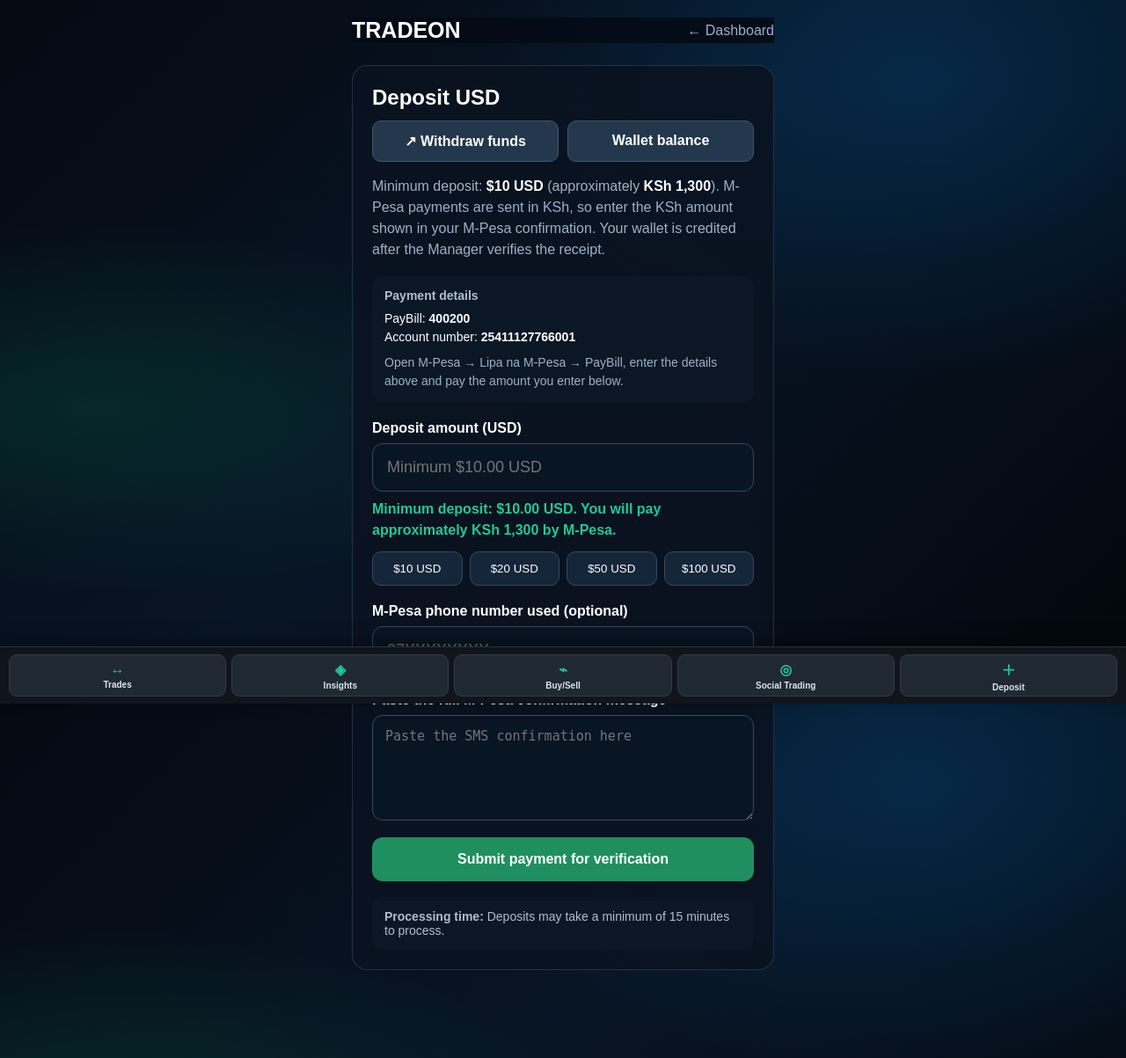
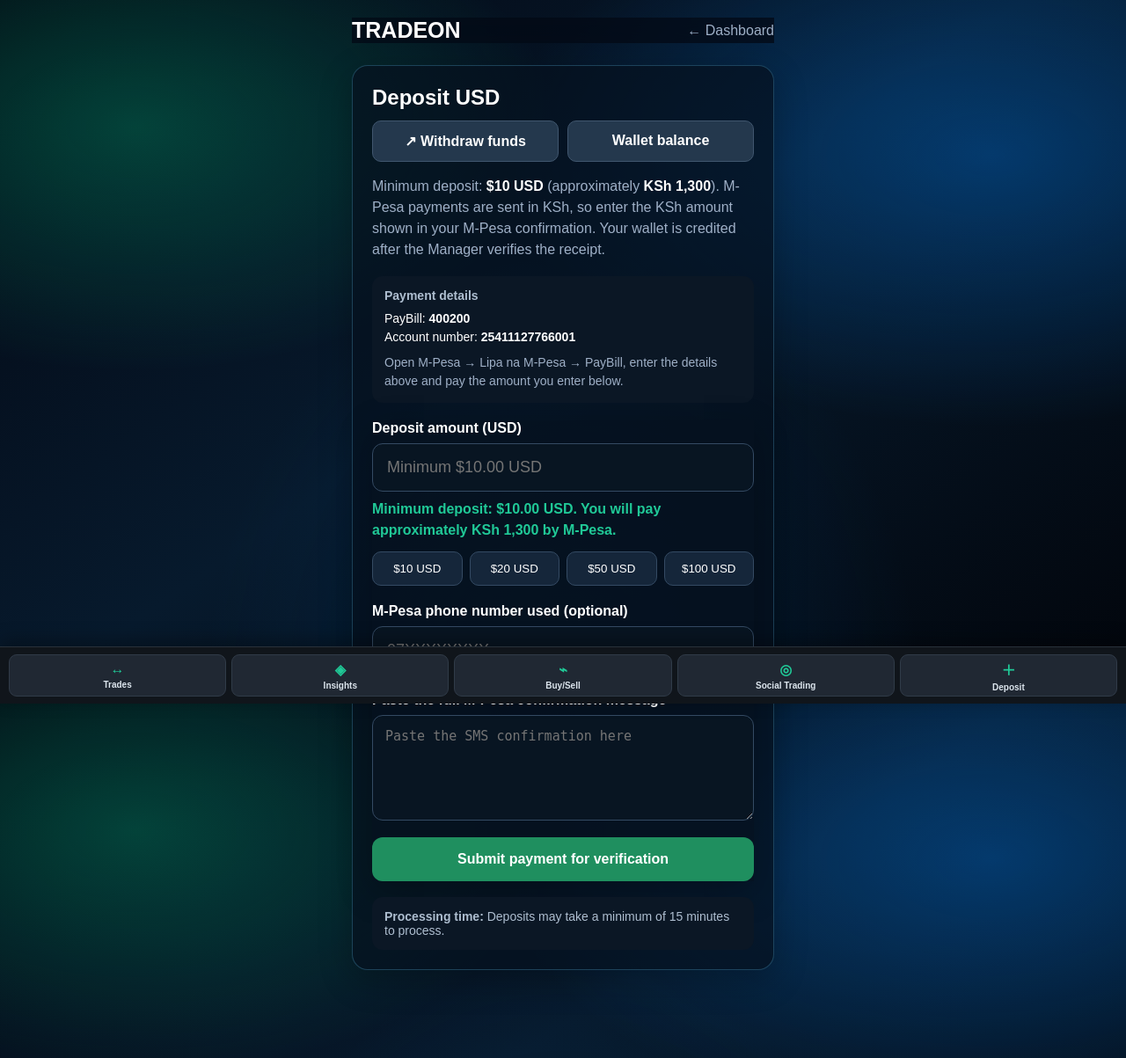
Before and after one commit to maishrobert274-web/TRADEon, a Python web app: template templates/deposit.html in a window 1280 px wide. Shown: the whole page at 88% size. Run offline with Jinja, Linux system fonts and the light colour scheme; the template is opened without the code that fills it, so the values that code supplies are empty.

Commit message:
Make TRADEON background visibly distinct across all pages

```diff
--- a/templates/deposit.html
+++ b/templates/deposit.html
@@ -23,6 +23,13 @@ header,.top,.navbar{background:rgba(5,12,22,.91)!important;backdrop-filter:blur(
 main,.container,.card,.panel,form,.content,.box{background-color:rgba(11,19,31,.88)!important;border-color:rgba(93,133,163,.28)!important}
 a,button{transition:background-color .15s ease}
 
+</style>
+<style id="tradeon-visible-background">
+html,body{min-height:100%;background:#030712!important}
+body{background-image:radial-gradient(ellipse at 12% 18%,rgba(0,226,150,.25) 0%,transparent 30%),radial-gradient(ellipse at 88% 22%,rgba(0,132,255,.32) 0%,transparent 35%),radial-gradient(ellipse at 50% 100%,rgba(0,70,130,.28) 0%,transparent 45%),linear-gradient(145deg,#030712 0%,#071a2d 48%,#02050b 100%)!important;background-attachment:fixed!important;position:relative}
+body:before{content:"";position:fixed;inset:0;z-index:-1;pointer-events:none;background-image:linear-gradient(rgba(65,160,210,.055) 1px,transparent 1px),linear-gradient(90deg,rgba(65,160,210,.055) 1px,transparent 1px);background-size:36px 36px;mask-image:linear-gradient(to bottom,black,transparent 88%)}
+header,.top,.navbar{background:rgba(3,10,22,.76)!important;backdrop-filter:blur(16px);border-color:rgba(41,220,166,.32)!important}
+.card,.panel,form,.content,.box,.wrap .card,.below-actions,.open-positions{background:rgba(6,17,31,.72)!important;border-color:rgba(74,157,192,.34)!important;box-shadow:0 12px 38px rgba(0,0,0,.24)}
 </style>
 </head>
 <body>
```
